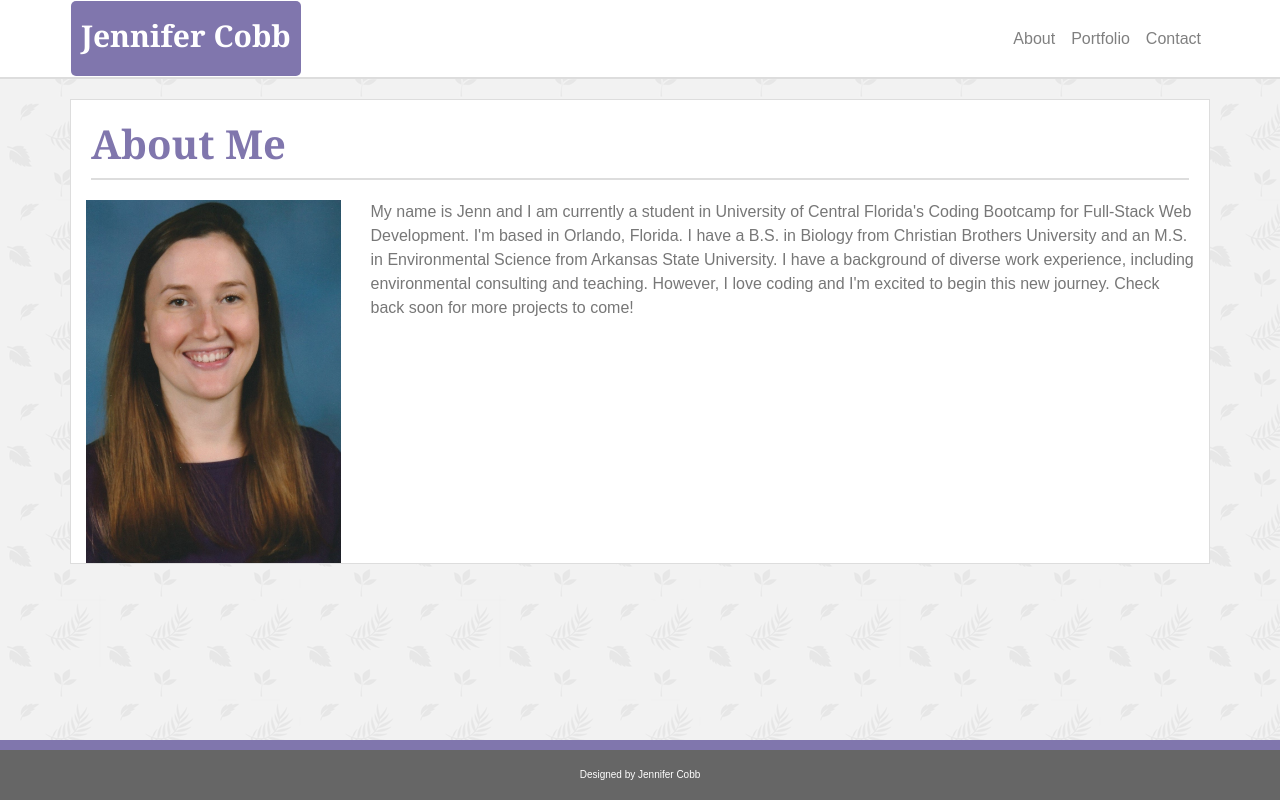
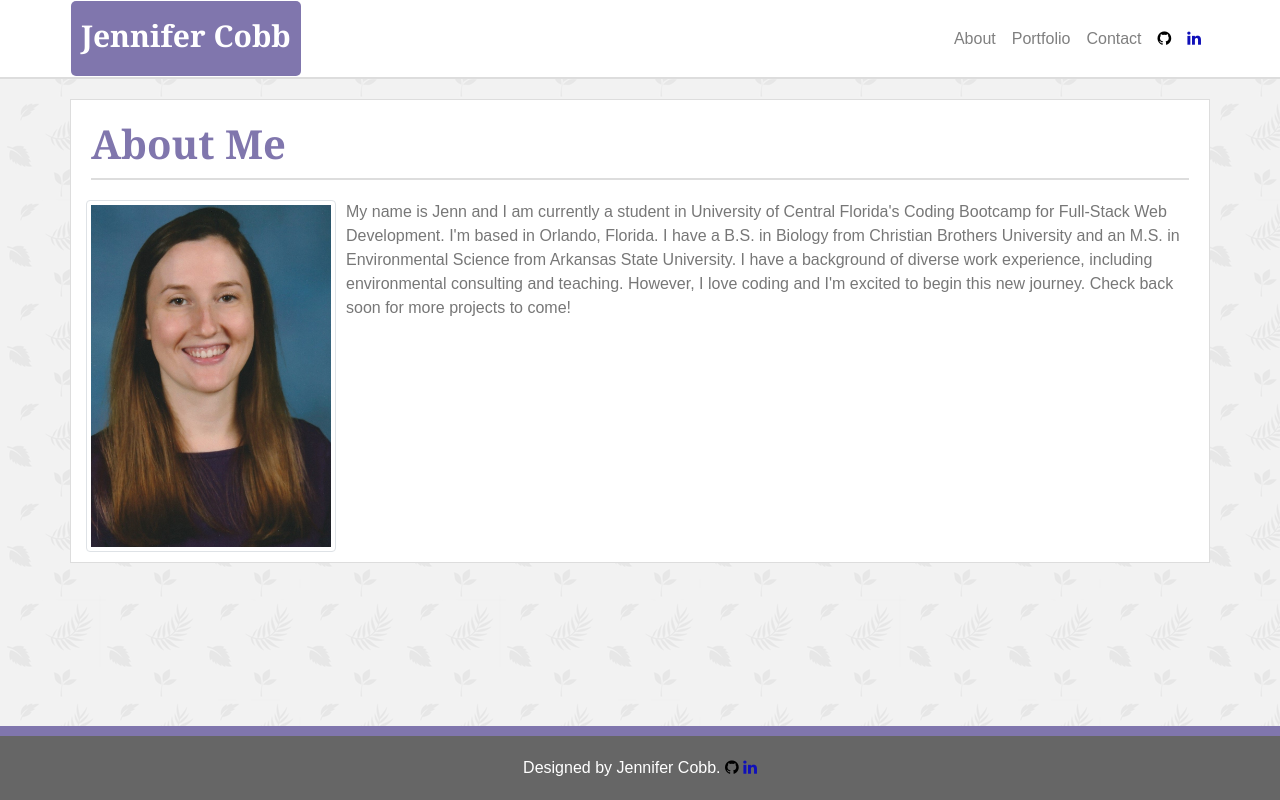
Before and after one commit to Jcobb27/Bootstrap-Portfolio, a plain HTML site: page index.html in a window 1280 px wide. Drawn offline with nearby package versions, Linux system fonts and the light colour scheme; a script that the page names is missing.

Commit message:
update header/footer

```diff
--- a/assets/css/style.css
+++ b/assets/css/style.css
@@ -3,19 +3,6 @@ body {
     padding: 0;
     background-image: url("../images/leaves-pattern.png");
 }
-
-/* flexbox sticky footer isn't working... revisit?
-.site {
-    display: flex;
-    min-height: 100vh;
-    flex-direction: column;
-    width:100%;
-}
-
-.flexGrow {
-    flex: 1;
- }
-*/
 
 #navbarSection {
     padding: 0;
@@ -59,7 +46,7 @@ li a:hover {
     color: white;
 }
 
-.container {
+.containerHB {
     border: 1px solid #dddddd;
     background-color: #ffffff;
     overflow: auto;
@@ -78,8 +65,10 @@ li a:hover {
 }
 
 #jenn {
-    width: 100%;
+    width: 250px;
     height: auto;
+    float:left;
+    margin: 0 10px 10px 0;
 }
 
 #aboutText {
@@ -103,6 +92,7 @@ li a:hover {
 .imgWrapper {
     position: relative;
     overflow: auto;
+    margin-bottom: 10px;
 }
 
 .imgOverlay {
@@ -123,17 +113,33 @@ li a:hover {
     padding: 15px 0;
 }
 
-.footer {
+.footer{
+    background-color: #666666;
+    color: white;
+    font-family: 'Arial', 'Helvetica Neue', Helvetica, sans-serif;
+    margin-top: 30px;
+    margin-bottom: 0;
+    border-top: 10px solid rgb(128, 118, 173);
+    text-align: center;
+    padding: 20px 0;
+}
+#sticky-footer {
+    background-color: #666666;
+    color: white;
+    font-family: 'Arial', 'Helvetica Neue', Helvetica, sans-serif;
+    margin-top: 30px;
+    margin-bottom: 0;
+    border-top: 10px solid rgb(128, 118, 173);
+    text-align: center;
+    padding: 20px 0;
     position: fixed;
     bottom: 0;
     left: 0;
     width: 100%;
-    background-color: #666666;
-    color: white;
-    height: 60px;
-    border-top: 10px solid rgb(128, 118, 173);
-    text-align: center;
-    font-family: 'Arial', 'Helvetica Neue', Helvetica, sans-serif;
-    font-size: 10px;
-    line-height: 50px;
 }
+.fa-linkedin {
+    color: rgb(16, 16, 185);
+}
+.fa-github {
+    color: black;
+}
--- a/index.html
+++ b/index.html
@@ -8,6 +8,8 @@
   <meta name="viewport" content="width=device-width, initial-scale=1">
   <script src="main.js"></script>
   <link rel="stylesheet" href="https://maxcdn.bootstrapcdn.com/bootstrap/4.0.0/css/bootstrap.min.css">
+  <!-- Add icon library -->
+  <link rel="stylesheet" href="https://cdnjs.cloudflare.com/ajax/libs/font-awesome/4.7.0/css/font-awesome.min.css">
   <script src="https://code.jquery.com/jquery-3.3.1.slim.min.js" integrity="sha384-q8i/X+965DzO0rT7abK41JStQIAqVgRVzpbzo5smXKp4YfRvH+8abtTE1Pi6jizo"
     crossorigin="anonymous"></script>
   <script src="https://cdnjs.cloudflare.com/ajax/libs/popper.js/1.14.3/umd/popper.min.js" integrity="sha384-ZMP7rVo3mIykV+2+9J3UJ46jBk0WLaUAdn689aCwoqbBJiSnjAK/l8WvCWPIPm49"
@@ -20,7 +22,7 @@
 <body>
   <!-- Navbar-->
   <nav class="navbar navbar-expand-lg navbar-light" id="navbarSection">
-    <div class="container" id="navContainer">
+    <div class="container containerHB" id="navContainer">
       <div id="Name">Jennifer Cobb</div>
       <button class="navbar-toggler" type="button" data-toggle="collapse" data-target="#navbarNav" aria-controls="navbarNav" aria-expanded="false"
         aria-label="Toggle navigation">
@@ -39,6 +41,12 @@
           <li class="nav-item">
             <a class="nav-link" href="contact.html">Contact</a>
           </li>
+          <li class="nav-item">
+              <a class="nav-link" href="https://github.com/Jcobb27" target="_blank"><i class="fa fa-github"></i></a>
+            </li>
+            <li class="nav-item">
+                <a class="nav-link" href="https://www.linkedin.com/in/jennifer-cobb-92a28065" target="_blank"><i class="fa fa-linkedin"></i></a>
+              </li>
         </ul>
       </div>
     </div>
@@ -46,15 +54,15 @@
 
 
   <!--Main body-->
-  <div class="container">
+  <div class="container containerHB">
     <div class="row">
       <h1 id="subheading">About Me</h1>
     </div>
     <div class="row">
-      <div class="col-3">
-        <img id="jenn" src="assets/images/jenn.jpg" alt="Photo of Jennifer">
-      </div>
-      <div class="col-9" id="aboutText"> My name is Jenn and I am currently a student in University of Central Florida's Coding Bootcamp for Full-Stack Web
+      <div class="col-12">
+        <img id="jenn" class = "img-thumbnail" src="assets/images/jenn.jpg" alt="Photo of Jennifer">
+
+      <div id="aboutText"> My name is Jenn and I am currently a student in University of Central Florida's Coding Bootcamp for Full-Stack Web
         Development. I'm based in Orlando, Florida. I have a B.S. in Biology from Christian Brothers University and an M.S.
         in Environmental Science from Arkansas State University. I have a background of diverse work experience, including
         environmental consulting and teaching. However, I love coding and I'm excited to begin this new journey. Check back
@@ -63,10 +71,21 @@
   </div>
   </div>
 
-  <!--Footer-->
-  <footer class="footer">
-    Designed by Jennifer Cobb
+
+  <!-- Footer -->
+  <footer class="footer" id="sticky-footer">
+    <div class="container">
+      <span>Designed by Jennifer Cobb.
+        <a href="https://github.com/Jcobb27" target="_blank">
+          <i class="fa fa-github"></i>
+        </a>
+        <a href="https://www.linkedin.com/in/jennifer-cobb-92a28065" target="_blank">
+          <i class="fa fa-linkedin"></i>
+        </a>
+      </span>
+    </div>
   </footer>
+  <!-- Footer -->
 
 </body>
 
```
Also changed, not shown: contact.html (+30 -5 lines), portfolio.html (+36 -11 lines). Lines whose indentation alone changed are shown as unchanged.
